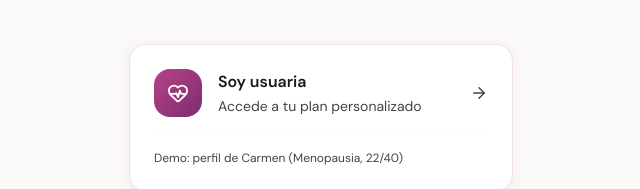
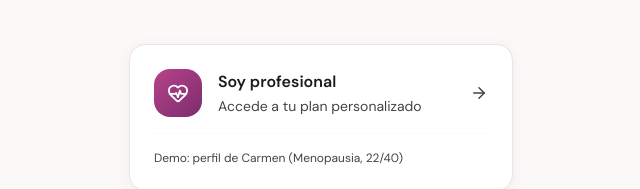
Before and after one commit to marianescbar-creator/Herya, a React (Vite) app: page / in a window 1280 px wide. Shown: the part 422-611 px from the top of the page, without its empty margins (319-959 px from the left). Built offline with nearby package versions, Linux system fonts and the light colour scheme; a web font is replaced by a local one.

Commit message:
cambiar soy usuaria por soy profesional

```diff
--- a/src/components/Landing.jsx
+++ b/src/components/Landing.jsx
@@ -55,7 +55,7 @@ export default function Landing() {
                   <HeartPulse size={22} className="text-white" />
                 </div>
                 <div>
-                  <div className="font-semibold text-[#1A1A1A] text-base mb-0.5">Soy usuaria</div>
+                  <div className="font-semibold text-[#1A1A1A] text-base mb-0.5">Soy profesional</div>
                   <div className="text-[#444444] text-sm">Accede a tu plan personalizado</div>
                 </div>
               </div>
```
